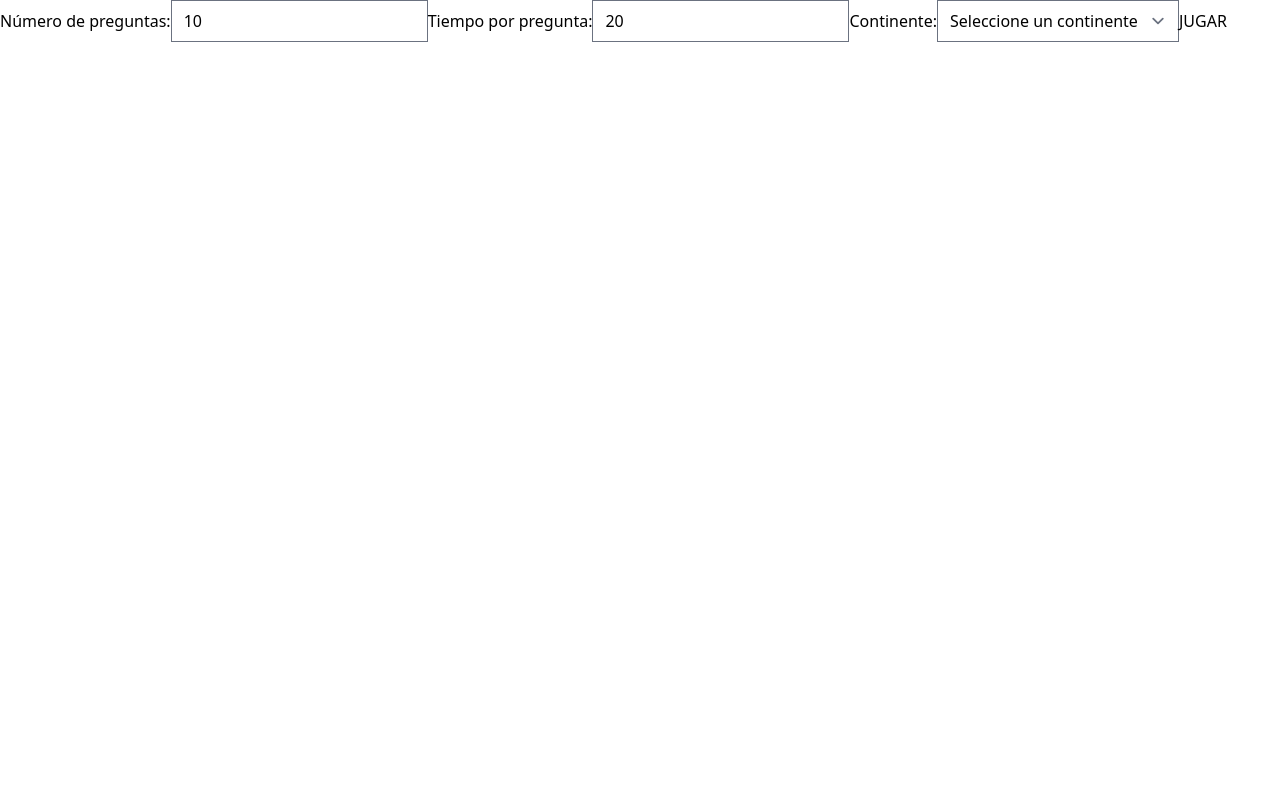
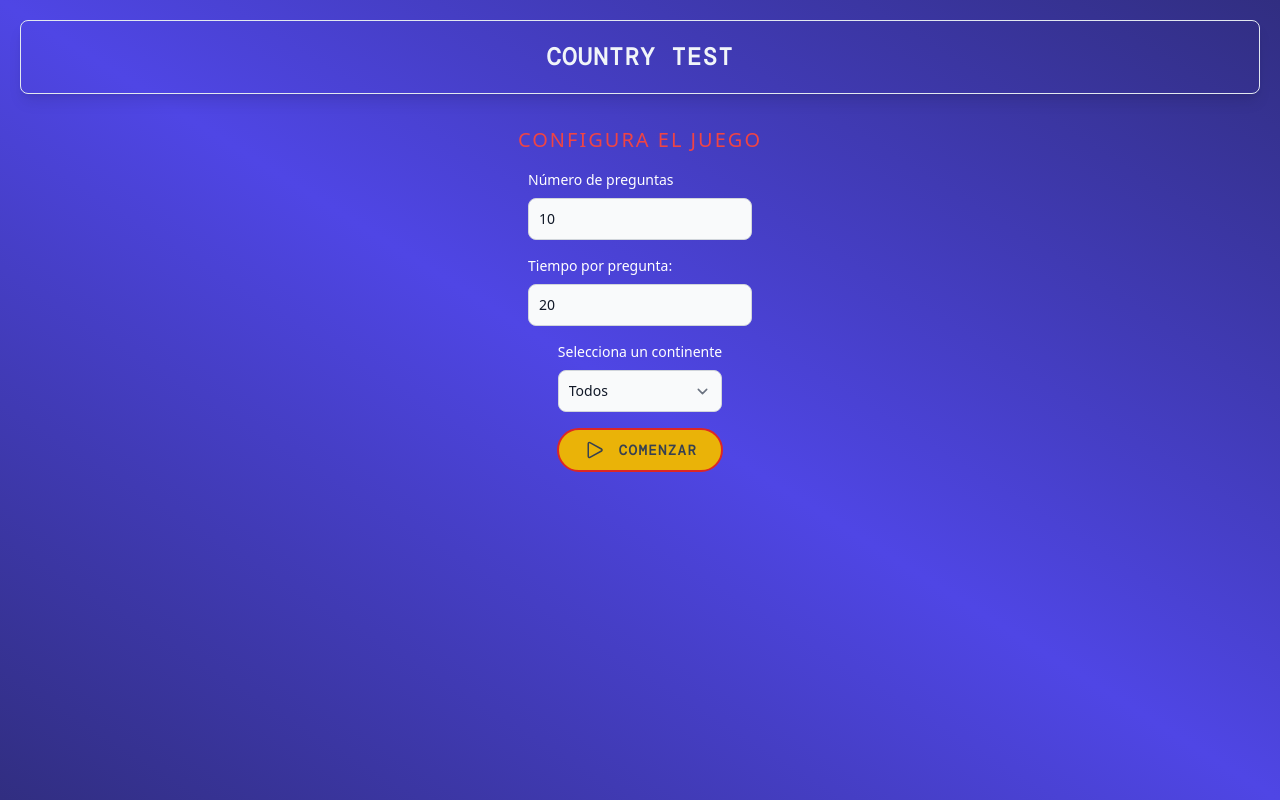
Before and after one commit to meeglos/countries-info, a React (Vite) app: page /initial-screen in a window 1280 px wide. Built offline with nearby package versions, Linux system fonts and the light colour scheme; a web font is replaced by a local one.

Commit message:
Feature: initial setup complete

```diff
--- a/src/components/InitialScreen.jsx
+++ b/src/components/InitialScreen.jsx
@@ -24,40 +24,93 @@ const InitialScreen = () => {
 
     return (
         <div>
-            <label>
-                Número de preguntas:
+            <div className='h-screen p-5 bg-gradient-to-bl from-indigo-900  via-indigo-600 to-indigo-900'>
+                <div className='p-5 border-slate-200 rounded-lg border shadow-lg'>
+                    <h1 className='text-slate-100 font-extrabold text-2xl font-dm uppercase tracking-wider text-center'>
+                        country test
+                    </h1>
+                </div>
+
+                <div className='my-8 flex flex-col justify-center items-center space-y-4'>
+                    <p className='text-red-500 uppercase font-extralight tracking-widest text-xl'>
+                        Configura el juego
+                    </p>
+
+                    <div>
+                        <label
+                            htmlFor='visitors'
+                            className='block mb-2 text-sm font-medium text-white'
+                        >
+                            Número de preguntas
+                        </label>
                         <input
                             type='number'
                             value={numQuestions}
-                    onChange={e => setNumQuestions(parseInt(e.target.value))}
+                            onChange={e =>
+                                setNumQuestions(parseInt(e.target.value))
+                            }
+                            className='bg-gray-50 border border-gray-300 text-gray-900 text-sm rounded-lg focus:ring-blue-500 focus:border-blue-500  p-2.5'
                         />
+                    </div>
+                    <div>
+                        <label
+                            htmlFor='visitors'
+                            className='block mb-2 text-sm font-medium text-white'
+                        >
+                            Tiempo por pregunta:
                         </label>
 
-            <label>
-                Tiempo por pregunta:
                         <input
                             type='number'
                             value={timePerQuestion}
-                    onChange={e => setTimePerQuestion(parseInt(e.target.value))}
+                            onChange={e =>
+                                setTimePerQuestion(parseInt(e.target.value))
+                            }
+                            className='bg-gray-50 border border-gray-300 text-gray-900 text-sm rounded-lg focus:ring-blue-500 focus:border-blue-500  p-2.5'
                         />
+                    </div>
+                    <div>
+                        <label
+                            htmlFor='countries'
+                            className='block mb-2 text-sm font-medium text-white'
+                        >
+                            Selecciona un continente
                         </label>
-
-            <label>
-                Continente:
                         <select
                             value={continent}
+                            className='bg-gray-50 border border-gray-300 text-gray-900 text-sm rounded-lg focus:ring-indigo-600 focus:border-indigo-600 block w-full p-2.5 y-700 -gray-600 older-gray-400 hite ring-indigo-600 '
                             onChange={e => setContinent(e.target.value)}
                         >
-                    <option value='0'>Seleccione un continente</option>
+                            <option value='Todos'>Todos</option>
                             <option value='Americas'>América</option>
                             <option value='Asia'>Asia</option>
                             <option value='Africa'>África</option>
                             <option value='Europe'>Europa</option>
                             <option value='Oceania'>Oceanía</option>
                         </select>
-            </label>
-
-            <button onClick={handleStartGame}>JUGAR</button>
+                    </div>
+                    <button
+                        className='bg-yellow-500 mt-6 rounded-full uppercase tracking-widest text-gray-700 border-red-600 border-2 px-6 py-2 text-sm flex items-center font-semibold font-dm'
+                        onClick={handleStartGame}
+                    >
+                        <svg
+                            xmlns='http://www.w3.org/2000/svg'
+                            fill='none'
+                            viewBox='0 0 24 24'
+                            strokeWidth={1.5}
+                            stroke='currentColor'
+                            className='w-6 h-6 mr-3'
+                        >
+                            <path
+                                strokeLinecap='round'
+                                strokeLinejoin='round'
+                                d='M5.25 5.653c0-.856.917-1.398 1.667-.986l11.54 6.348a1.125 1.125 0 010 1.971l-11.54 6.347a1.125 1.125 0 01-1.667-.985V5.653z'
+                            />
+                        </svg>
+                        Comenzar
+                    </button>
+                </div>
+            </div>
         </div>
     );
 };
--- a/src/context/CountryProvider.jsx
+++ b/src/context/CountryProvider.jsx
@@ -20,7 +20,7 @@ const CountryProvider = ({ children }) => {
     const [gameStarted, setGameStarted] = useState(false);
     const [numQuestions, setNumQuestions] = useState(10);
     const [timePerQuestion, setTimePerQuestion] = useState(20);
-    const [continent, setContinent] = useState('');
+    const [continent, setContinent] = useState('Todos');
 
     const [score, setScore] = useState(0);
     const [correctAnswers, setCorrectAnswers] = useState(0);
--- a/src/layouts/QuizLayout.jsx
+++ b/src/layouts/QuizLayout.jsx
@@ -1,5 +1,6 @@
 import { useState, useEffect } from 'react';
 import useCountry from '../hooks/useCountry';
+import { useNavigate } from 'react-router-dom';
 
 const QuizLayout = () => {
     const {
@@ -13,6 +14,8 @@ const QuizLayout = () => {
         correctAnswers,
         setCorrectAnswers,
     } = useCountry();
+
+    const navigate = useNavigate();
 
     const [question, setQuestion] = useState('');
     const [options, setOptions] = useState([]);
@@ -42,8 +45,15 @@ const QuizLayout = () => {
         }
     }, []);
 
-    const getQuestionData = () => {
-        const countries = independentCountries;
+    const getQuestionData = continent => {
+        let countries;
+        if (continent === 'Todos') {
+            countries = independentCountries;
+        } else {
+            countries = independentCountries.filter(country => {
+                return country.region === continent;
+            });
+        }
         return countries;
     };
 
@@ -68,7 +78,7 @@ const QuizLayout = () => {
     };
 
     const generateQuestion = () => {
-        const countryData = getQuestionData();
+        const countryData = getQuestionData(continent);
 
         if (countryData) {
             const countryKeys = Object.keys(countryData);
@@ -157,6 +167,10 @@ const QuizLayout = () => {
         return newArray;
     };
 
+    const changeConfig = () => {
+        navigate(`/initial-screen`);
+    };
+
     return (
         <div>
             <div className='h-screen p-5 bg-gradient-to-bl from-indigo-900  via-indigo-600 to-indigo-900'>
@@ -181,10 +195,49 @@ const QuizLayout = () => {
                             </p>
                         </div>
                         <button
-                            className='bg-yellow-500 mt-6 rounded-full uppercase tracking-widest text-gray-700 border-red-600 border-2 px-6 py-2 text-lg font-semibold font-dm'
+                            className='bg-yellow-500 mt-6 rounded-full uppercase tracking-widest text-gray-700 border-red-600 border-2 px-6 py-2 text-sm flex items-center font-semibold font-dm'
                             onClick={startGame}
                         >
+                            <svg
+                                xmlns='http://www.w3.org/2000/svg'
+                                fill='none'
+                                viewBox='0 0 24 24'
+                                strokeWidth={1.5}
+                                stroke='currentColor'
+                                className='w-6 h-6 mr-3'
+                            >
+                                <path
+                                    strokeLinecap='round'
+                                    strokeLinejoin='round'
+                                    d='M5.25 5.653c0-.856.917-1.398 1.667-.986l11.54 6.348a1.125 1.125 0 010 1.971l-11.54 6.347a1.125 1.125 0 01-1.667-.985V5.653z'
+                                />
+                            </svg>
                             Comenzar
+                        </button>
+                        <button
+                            className='bg-yellow-500 mt-6 rounded-full uppercase tracking-wide text-gray-700 border-red-600 border-2 px-6 py-2 text-sm flex items-center  font-semibold font-dm'
+                            onClick={changeConfig}
+                        >
+                            <svg
+                                xmlns='http://www.w3.org/2000/svg'
+                                fill='none'
+                                viewBox='0 0 24 24'
+                                strokeWidth={1.5}
+                                stroke='currentColor'
+                                className='w-6 h-6 mr-3'
+                            >
+                                <path
+                                    strokeLinecap='round'
+                                    strokeLinejoin='round'
+                                    d='M9.594 3.94c.09-.542.56-.94 1.11-.94h2.593c.55 0 1.02.398 1.11.94l.213 1.281c.063.374.313.686.645.87.074.04.147.083.22.127.324.196.72.257 1.075.124l1.217-.456a1.125 1.125 0 011.37.49l1.296 2.247a1.125 1.125 0 01-.26 1.431l-1.003.827c-.293.24-.438.613-.431.992a6.759 6.759 0 010 .255c-.007.378.138.75.43.99l1.005.828c.424.35.534.954.26 1.43l-1.298 2.247a1.125 1.125 0 01-1.369.491l-1.217-.456c-.355-.133-.75-.072-1.076.124a6.57 6.57 0 01-.22.128c-.331.183-.581.495-.644.869l-.213 1.28c-.09.543-.56.941-1.11.941h-2.594c-.55 0-1.02-.398-1.11-.94l-.213-1.281c-.062-.374-.312-.686-.644-.87a6.52 6.52 0 01-.22-.127c-.325-.196-.72-.257-1.076-.124l-1.217.456a1.125 1.125 0 01-1.369-.49l-1.297-2.247a1.125 1.125 0 01.26-1.431l1.004-.827c.292-.24.437-.613.43-.992a6.932 6.932 0 010-.255c.007-.378-.138-.75-.43-.99l-1.004-.828a1.125 1.125 0 01-.26-1.43l1.297-2.247a1.125 1.125 0 011.37-.491l1.216.456c.356.133.751.072 1.076-.124.072-.044.146-.087.22-.128.332-.183.582-.495.644-.869l.214-1.281z'
+                                />
+                                <path
+                                    strokeLinecap='round'
+                                    strokeLinejoin='round'
+                                    d='M15 12a3 3 0 11-6 0 3 3 0 016 0z'
+                                />
+                            </svg>
+                            Ajustes
                         </button>
                     </div>
                 ) : (
```
Lines whose indentation alone changed are shown as unchanged.
